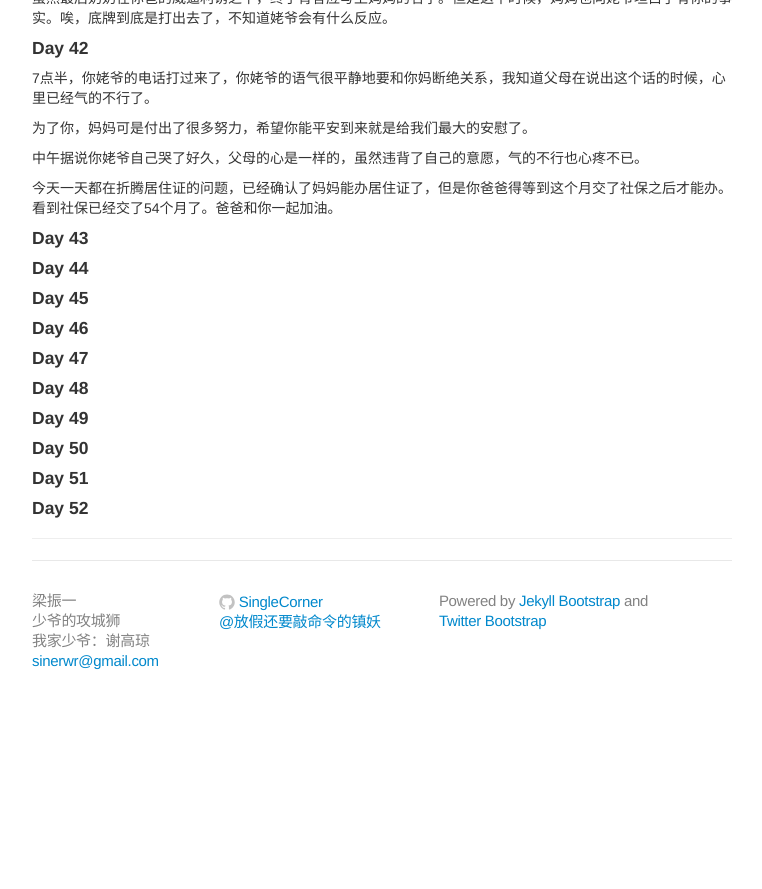
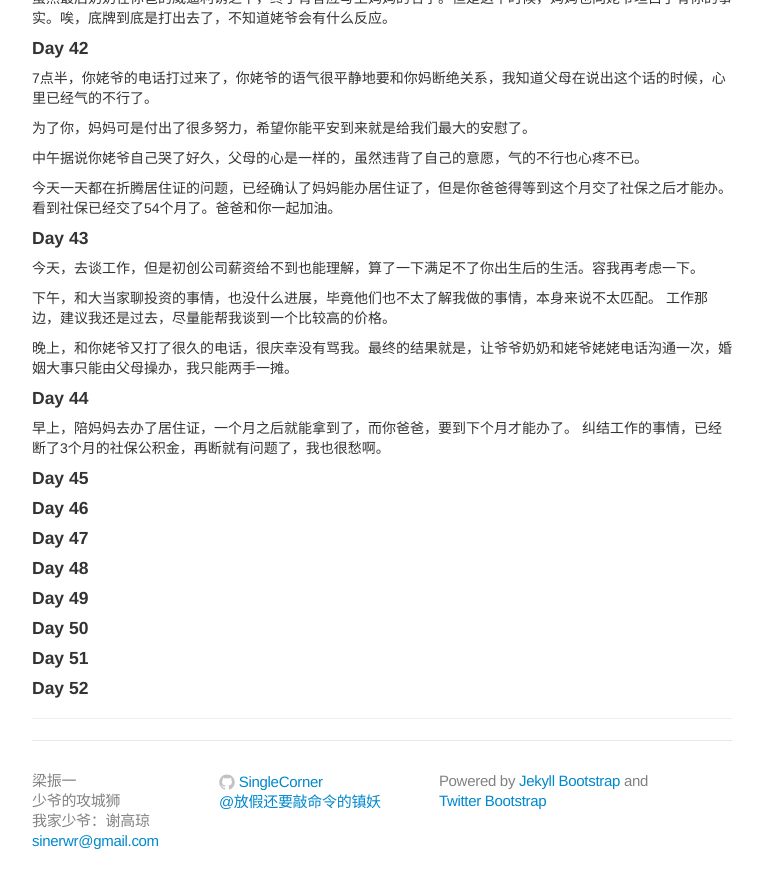
Before and after one commit to SingleCorner/SingleCorner.github.io, a Jekyll site: the page built from _posts/2017-11-02-pregnant-story.md, in a window 1280 px wide and 900 px high, scrolled down 784 px. Shown: the top 889 px of the window, without its empty margins (258-1020 px from the left). Built offline with Jekyll 4.4.1, drawn with Linux system fonts in a browser that asks for light colours; before the commit the page ends 1510 px from its top, so only the background shows below that.

Commit message:
update_pregnant_story

```diff
--- a/_posts/2017-11-02-pregnant-story.md
+++ b/_posts/2017-11-02-pregnant-story.md
@@ -40,8 +40,16 @@ permalink: /PregnantStory
   今天一天都在折腾居住证的问题，已经确认了妈妈能办居住证了，但是你爸爸得等到这个月交了社保之后才能办。看到社保已经交了54个月了。爸爸和你一起加油。
 
 #### Day 43
+  今天，去谈工作，但是初创公司薪资给不到也能理解，算了一下满足不了你出生后的生活。容我再考虑一下。
+
+  下午，和大当家聊投资的事情，也没什么进展，毕竟他们也不太了解我做的事情，本身来说不太匹配。
+  工作那边，建议我还是过去，尽量能帮我谈到一个比较高的价格。
+
+  晚上，和你姥爷又打了很久的电话，很庆幸没有骂我。最终的结果就是，让爷爷奶奶和姥爷姥姥电话沟通一次，婚姻大事只能由父母操办，我只能两手一摊。
 
 #### Day 44
+  早上，陪妈妈去办了居住证，一个月之后就能拿到了，而你爸爸，要到下个月才能办了。
+  纠结工作的事情，已经断了3个月的社保公积金，再断就有问题了，我也很愁啊。
 
 #### Day 45
 
```
